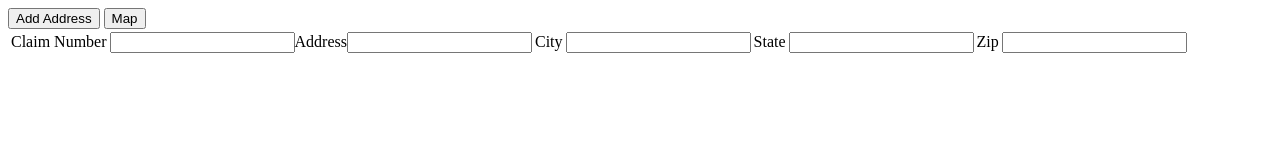
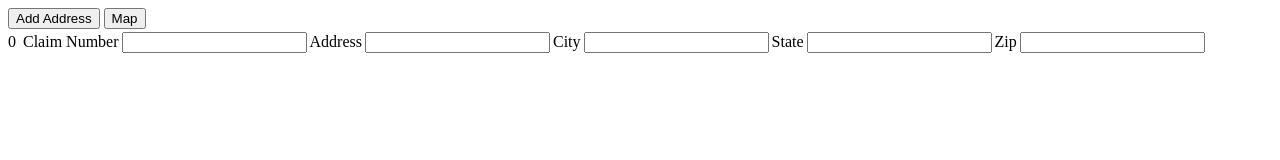
Before and after one commit to klegaul3/Claim-Mapping, a plain HTML site: page index.html in a window 1280 px wide. Both pictures are taken after a click on the button "Add Address". Drawn offline with Linux system fonts and the light colour scheme.

Commit message:
More UI Dev

```diff
--- a/index.html
+++ b/index.html
@@ -32,21 +32,38 @@
 
     <script>
 
-        let addresses = [];
+        var addresses = [];
 
-        let address = (street, city, state, zip) => {
-
+        let address = (claim, street, city, state, zip) => {
+            return {"claim":claim, "street":street, "city":city, "state":state, "zip":zip};
         }
 
         function add() {
+            addresses.push(address("", "", "", ""));
+            update();
+        }
 
-            let template = '<div class="address"><label for="claim">Claim Number</label><input id="claim><label for="address">Address</label><input id="address"><label for="city">City</label><input id="city"><label for="state">State</label><input id="state"><label for="zip">Zip</label><input id="zip"></div>';
+        function update() {
+            for (let i = 0; i < addresses.length; i++) {
+                addresses[i]
+            }
 
-            document.getElementById("container").innerHTML = document.getElementById("container").innerHTML + template;
+            console.log(addresses.length);
+            document.getElementById("container").innerHTML = "";
+            for (let i = 0; i < addresses.length; i++) {
+                let k = i.toString();
+                let newAddress = '<div class="address" id="' + k + '">' + k + ' <label>Claim Number</label><input id="claim' + k + '"><label>Address</label><input id="address' + k + '"><label>City</label><input id="city' + k + '"><label>State</label><input id="state' + k + '"><label>Zip</label><input id="zip' + k + '"></div>';
+                document.getElementById("container").innerHTML = document.getElementById("container").innerHTML + newAddress;
+            }
         }
 
         function map() {
-
+            let waypoints = [];
+            for (let i = 0; i < addresses.length; i++) {
+                let c = addresses[i];
+                let s = c.street + " " + c.city + " " + c.state + " " + c.zip;
+                waypoints.push({"location": s, "stopover": false});
+            }
         }
 
         function render(addresses) {
```
